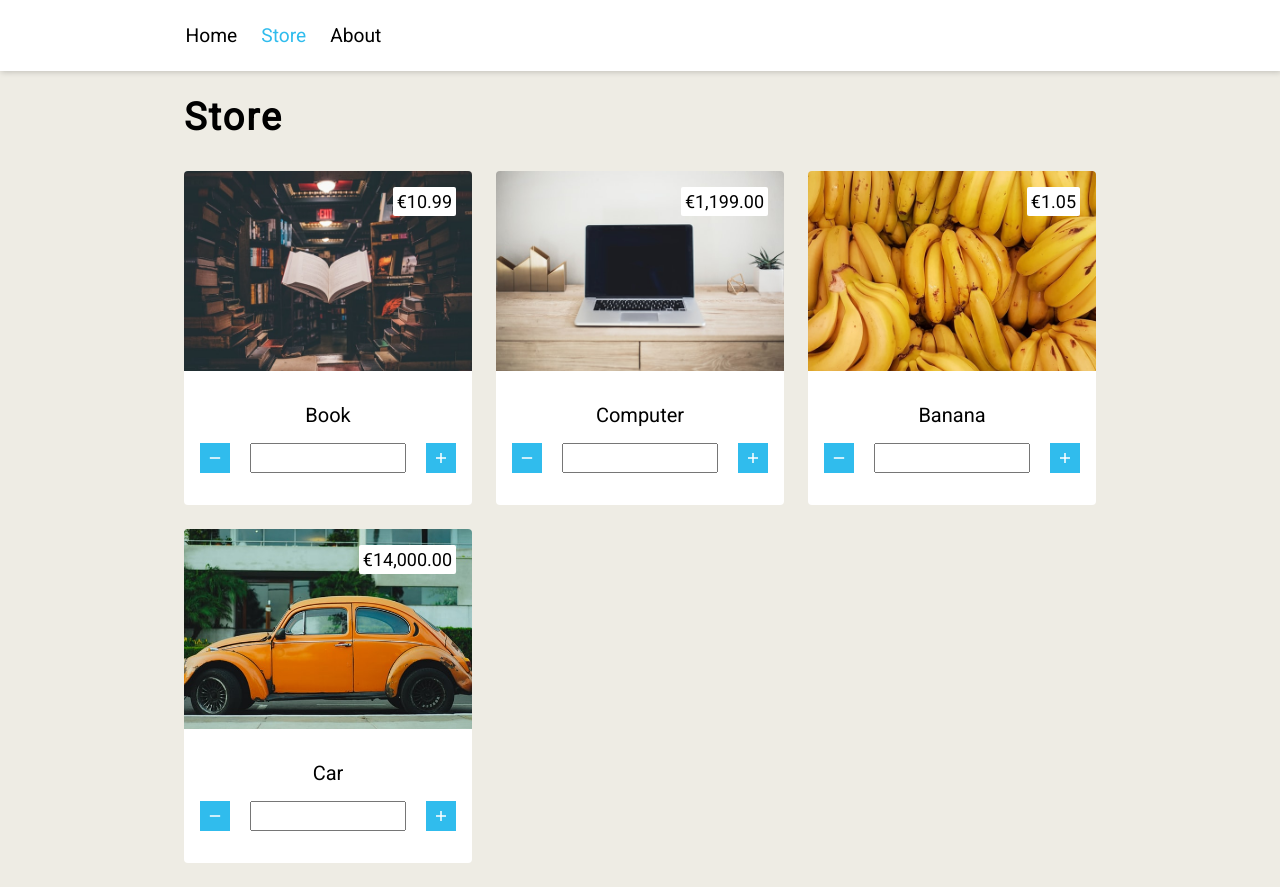
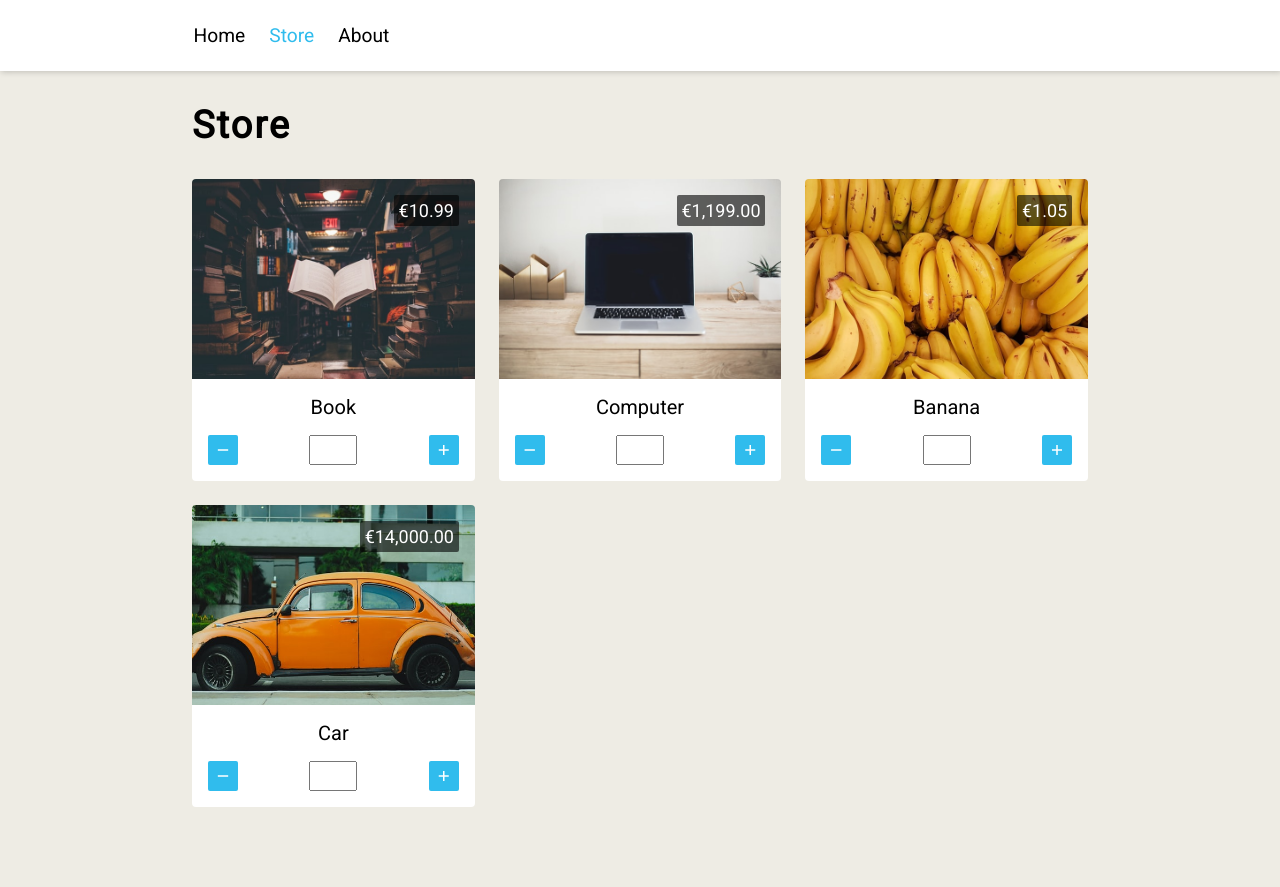
Before and after one commit to Leonduif/webshop, a React (Vite) app: page /store in a window 1280 px wide. After the commit the page ends 839 px from the top, so only its background shows below. Built offline with nearby package versions, Linux system fonts and the light colour scheme.

Commit message:
style adjustments

```diff
--- a/src/components/Button.tsx
+++ b/src/components/Button.tsx
@@ -3,6 +3,7 @@ import { COLORS } from "../style/theme";
 
 type ButtonProps = {
   square?: boolean;
+  quantity?: number;
 };
 
 const Button = styled.button`
@@ -15,6 +16,8 @@ const Button = styled.button`
   height: ${(props: ButtonProps) => (props.square ? "30px" : "auto")};
   position: relative;
   transition: 0.15s linear background-color;
+  border-radius: 2px;
+  ${(props: ButtonProps) => (props.quantity === 0 ? "margin-left: auto" : "")};
 
   &:hover {
     background-color: #1aa0cf;
--- a/src/components/Navbar.tsx
+++ b/src/components/Navbar.tsx
@@ -41,7 +41,7 @@ const Nav = styled.nav`
 
 const Ul = styled(Wrap)`
   display: flex;
-  padding: 1rem 1.5rem;
+  padding: 1rem 2rem;
   gap: 0.5rem;
 
   // for optical alignment
--- a/src/components/ProductItem.tsx
+++ b/src/components/ProductItem.tsx
@@ -20,15 +20,15 @@ function ProductItem({ id, name, price, imgUrl }: ProductItemsProps) {
       <ContentWrapper>
         <Name>{name}</Name>
         <ButtonWrapper>
-          {quantity && (
+          {quantity > 0 && (
             <>
               <Button square>
                 <span className="material-symbols-outlined">remove</span>
               </Button>
-              <input type="text" />
+              <TextInput type="text" />
             </>
           )}
-          <Button square>
+          <Button square quantity={quantity}>
             <span className="material-symbols-outlined">add</span>
           </Button>
         </ButtonWrapper>
@@ -36,6 +36,13 @@ function ProductItem({ id, name, price, imgUrl }: ProductItemsProps) {
     </Li>
   );
 }
+
+const TextInput = styled.input`
+  width: 3rem;
+  text-align: center;
+  font-size: 18px;
+  font-weight: bold;
+`;
 
 const Name = styled.span`
   display: block;
@@ -52,7 +59,7 @@ const ButtonWrapper = styled.div`
 
 const ContentWrapper = styled.div`
   background-color: white;
-  padding: 2rem 1rem;
+  padding: 1rem;
   border-radius: 0 0 4px 4px;
 `;
 
@@ -79,9 +86,9 @@ const Price = styled.span`
   top: 1rem;
   right: 1rem;
   font-size: 18px;
-  background-color: white;
-  color: black;
-  padding: 0.25rem;
+  background-color: rgba(0, 0, 0, 0.6);
+  color: white;
+  padding: 0.3rem;
   border-radius: 2px;
 `;
 
--- a/src/components/Wrap.tsx
+++ b/src/components/Wrap.tsx
@@ -4,7 +4,7 @@ const Wrap = styled.div`
   display: block;
   margin: 0 auto;
   max-width: 60rem;
-  padding: 1.5rem;
+  padding: 2rem;
 `;
 
 export default Wrap;
```
